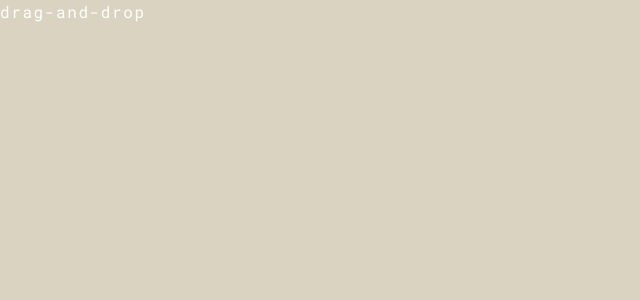
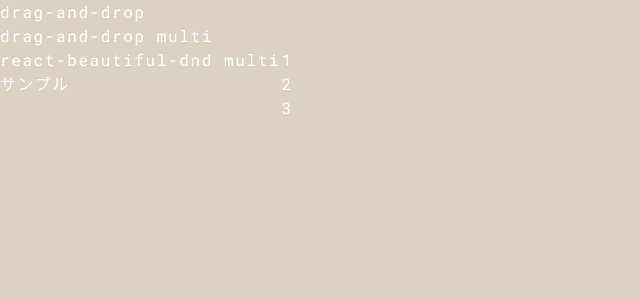
Before and after one commit to defunty/oreno-react-app, a React (Create React App) app: page /sb/dnd-multi in a window 1280 px wide. Shown: the top 300 px of the page, without its empty margins (0-640 px from the left). Built offline with nearby package versions, Linux system fonts and the light colour scheme.

Commit message:
sandbox ファイル分割

```diff
--- /dev/null
+++ b/src/sandbox/DND-multi.scss
@@ -0,0 +1,28 @@
+@import "../base.scss";
+
+.Lists {
+  display: flex;
+  padding: 0 8px;
+
+  .List-title {
+    font-weight: bold;
+    border-radius: 6px;
+    color: $text-color;
+    font-size: 14px;
+    line-height: 20px;
+    padding: 10px 8px;
+    min-height: 20px;
+  }
+}
+.List {
+  width: 272px;
+  margin: 0 4px;
+  border: none;
+  max-height: 100%;
+}
+.List:first-of-type {
+  margin-left: 0;
+}
+.List:last-of-type {
+  margin-right: 0;
+}
--- /dev/null
+++ b/src/sandbox/DND.tsx
@@ -0,0 +1,51 @@
+import React, {useState} from 'react';
+import { DragDropContext, Droppable, Draggable, } from "react-beautiful-dnd";
+import './sandbox.scss'
+
+// https://dev.classmethod.jp/articles/react-beautiful-dnd-react-ts/
+// placeholderのカスタマイズ: https://codesandbox.io/s/2lmf1?file=/src/App.js
+// virtual-listを使うため、複数リストにてplaceholderを利用すると問題が出る（placeholderを使いたい場合どうするべきか） https://github.com/atlassian/react-beautiful-dnd/blob/master/docs/patterns/virtual-lists.md
+//import { DragDropContext, Droppable, Draggable, } from "react-beautiful-dnd";
+const DND = () => {
+  const [items, setItems] = useState([{id: 1}, {id: 2}, {id: 3}]);
+  function handleOnDragEnd(result: any) {
+    console.log('dnd handleOnDragEnd');
+
+    const itemsClone = Array.from(items);
+    const [reorderedItem] = itemsClone.splice(result.source.index, 1);
+    itemsClone.splice(result.destination.index, 0, reorderedItem);
+
+    setItems(itemsClone);
+  }
+
+  return (
+    <div className="DND">
+      <h2>react-beautiful-dnd サンプル</h2>
+      <DragDropContext onDragEnd={handleOnDragEnd}>
+          <Droppable droppableId="characters">
+          {(provided) => (
+            <ul className="DND-list"
+              {...provided.droppableProps}
+              ref={provided.innerRef}>
+              {items.map((item, index) => {
+                return (
+                  <Draggable key={item.id} draggableId={item.id.toString()} index={index}>
+                  {(provided) => (
+                    <li
+                      ref={provided.innerRef}
+                      {...provided.draggableProps}
+                      {...provided.dragHandleProps}>
+                      {item.id}
+                    </li>
+                  )}</Draggable>
+                )
+              })}
+            </ul>
+          )}
+          </Droppable>
+      </DragDropContext>
+    </div>
+  )
+}
+
+export default DND;
--- /dev/null
+++ b/src/sandbox/DNDMulti.tsx
@@ -0,0 +1,50 @@
+import React, {useState} from 'react';
+import { DragDropContext, Droppable, Draggable, } from "react-beautiful-dnd";
+import './DND-multi.scss'
+
+const DNDMulti = () => {
+  const [lists, setLists] = useState([{id: 1}, {id: 2}]);
+  const [cards, setCards] = useState([{id: 1, listId: 1}, {id: 2, listId: 1}, {id: 3, listId: 2}]);
+
+  function handleOnDragEnd(result: any) {
+    console.log('dnd handleOnDragEnd');
+
+    const cardsClone = Array.from(cards);
+    const [reorderedCard] = cardsClone.splice(result.source.index, 1);
+    cardsClone.splice(result.destination.index, 0, reorderedCard);
+
+    setCards(cardsClone);
+  }
+
+  return (
+    <div className="DND">
+      <h2>react-beautiful-dnd multi サンプル</h2>
+      <DragDropContext onDragEnd={handleOnDragEnd}>
+        <Droppable droppableId="characters">
+          {(provided) => (
+            <ul className="Cards"
+              {...provided.droppableProps}
+              ref={provided.innerRef}>
+              {cards.map((card, index) => {
+                return (
+                  <Draggable key={card.id} draggableId={card.id.toString()} index={index}>
+                  {(provided) => (
+                    <li
+                      className="Cards"
+                      ref={provided.innerRef}
+                      {...provided.draggableProps}
+                      {...provided.dragHandleProps}>
+                      {card.id}
+                    </li>
+                  )}</Draggable>
+                )
+              })}
+            </ul>
+          )}
+        </Droppable>
+      </DragDropContext>
+    </div>
+  )
+}
+
+export default DNDMulti;
--- a/src/sandbox/Sandbox.tsx
+++ b/src/sandbox/Sandbox.tsx
@@ -1,20 +1,23 @@
 import React, {useState} from 'react';
+import DND from './DND'
+import DNDMulti from './DNDMulti'
 import {
   BrowserRouter as Router,
   Switch,
   Route,
   Link
 } from "react-router-dom";
-import { DragDropContext, Droppable, Draggable, } from "react-beautiful-dnd";
 import './sandbox.scss'
 
 function Sandbox() {
   return (
       <div>
-        <Link to="./dnd">drag-and-drop</Link>
+        <div><Link to="./dnd">drag-and-drop</Link></div>
+        <div><Link to="./dnd-multi">drag-and-drop multi</Link></div>
         <Switch>
-          <Route path="/sb/" exact children={<Top />} />
-          <Route path="/sb/dnd" exact children={<DND />} />
+          <Route exact path="/sb/" children={<Top />} />
+          <Route exact path="/sb/dnd" children={<DND />} />
+          <Route exact path="/sb/dnd-multi" children={<DNDMulti />} />
         </Switch>
       </div>
   )
@@ -26,51 +29,4 @@ const Top = () => {
   )
 }
 
-
-// https://dev.classmethod.jp/articles/react-beautiful-dnd-react-ts/
-// placeholderのカスタマイズ: https://codesandbox.io/s/2lmf1?file=/src/App.js
-// virtual-listを使うため、複数リストにてplaceholderを利用すると問題が出る（placeholderを使いたい場合どうするべきか） https://github.com/atlassian/react-beautiful-dnd/blob/master/docs/patterns/virtual-lists.md
-//import { DragDropContext, Droppable, Draggable, } from "react-beautiful-dnd";
-const DND = () => {
-  const [items, setItems] = useState([{id: 1}, {id: 2}, {id: 3}]);
-  function handleOnDragEnd(result: any) {
-    console.log('dnd handleOnDragEnd');
-
-    const itemsClone = Array.from(items);
-    const [reorderedItem] = itemsClone.splice(result.source.index, 1);
-    itemsClone.splice(result.destination.index, 0, reorderedItem);
-
-    setItems(itemsClone);
-  }
-
-  return (
-    <div className="DND">
-      <h2>react-beautiful-dnd サンプル</h2>
-      <DragDropContext onDragEnd={handleOnDragEnd}>
-          <Droppable droppableId="characters">
-          {(provided) => (
-            <ul className="DND-list"
-              {...provided.droppableProps}
-              ref={provided.innerRef}>
-              {items.map((item, index) => {
-                return (
-                  <Draggable key={item.id} draggableId={item.id.toString()} index={index}>
-                  {(provided) => (
-                    <li
-                      ref={provided.innerRef}
-                      {...provided.draggableProps}
-                      {...provided.dragHandleProps}>
-                      {item.id}
-                    </li>
-                  )}</Draggable>
-                )
-              })}
-            </ul>
-          )}
-          </Droppable>
-      </DragDropContext>
-    </div>
-  )
-}
-
 export default Sandbox;
```
